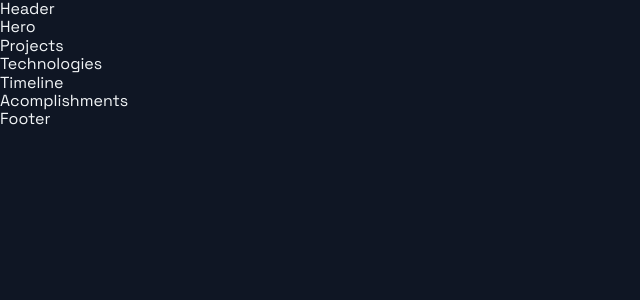
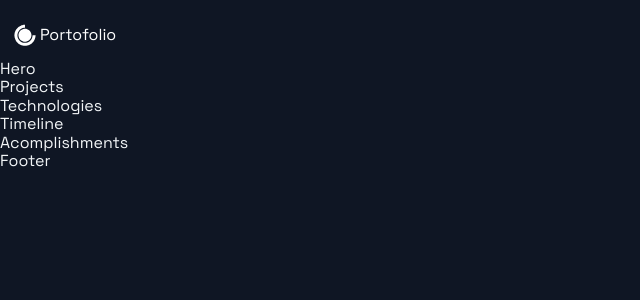
Before and after one commit to alinukerotester/portofolio-alinukes-website, a Next.js app: page / in a window 1280 px wide. Shown: the top 300 px of the page, without its empty margins (0-640 px from the left). Built offline with nearby package versions, Linux system fonts and the light colour scheme.

Commit message:
prima pagina de cod

```diff
--- a/src/components/Header/Header.js
+++ b/src/components/Header/Header.js
@@ -6,9 +6,15 @@
 import { Container, Div1, Div2, Div3, NavLink, SocialIcons } from './HeaderStyles';
 
 const Header = () =>  (
-  <div>
-    Header
-  </div>
+<Container>
+  <Div1>
+    <Link href="/">
+    <a style={{display: 'flex', alignItems: 'center', color: 'white'}}>
+      <DiCssdeck size='3rem' /> <span>Portofolio</span>
+    </a>
+    </Link>
+  </Div1>
+</Container>
 );
 
 export default Header;
```
